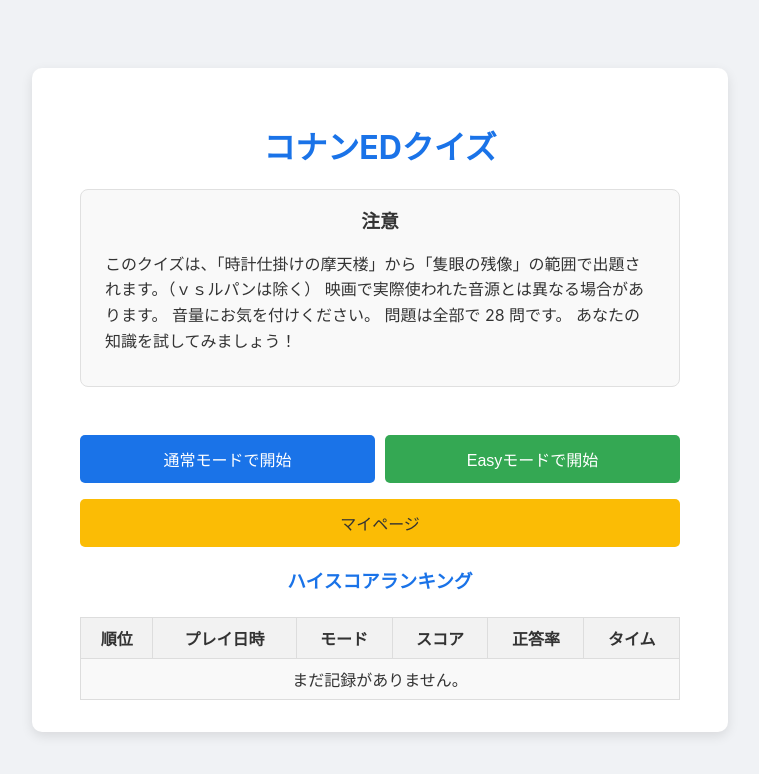
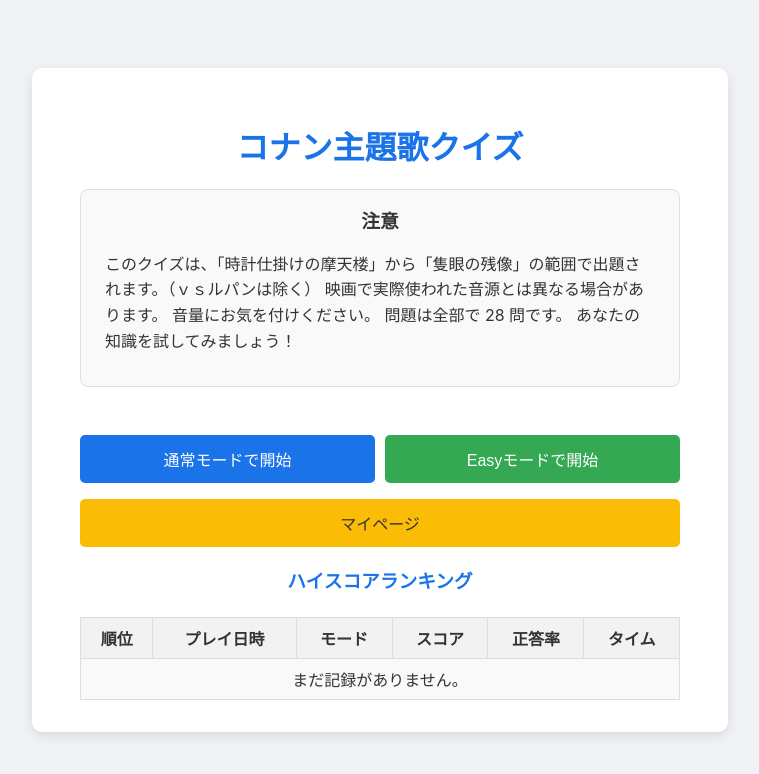
Before and after one commit to aya630/dc_ed_quiz, a plain HTML site: page index.html in a window 1280 px wide. Shown: the whole page, without its empty margins (260-1019 px from the left). Drawn offline with Linux system fonts and the light colour scheme.

Commit message:
Update index.html

```diff
--- a/index.html
+++ b/index.html
@@ -3,13 +3,13 @@
 <head>
     <meta charset="UTF-8">
     <meta name="viewport" content="width=device-width, initial-scale=1.0">
-    <title>コナンEDクイズ</title>
+    <title>コナン主題歌クイズ</title>
     <link rel="stylesheet" href="style.css">
 </head>
 <body id="conan-ed-quiz">
 
     <div id="main-container">
-        <h1>コナンEDクイズ</h1>
+        <h1>コナン主題歌クイズ</h1>
 
         <div id="start-screen">
             <div class="quiz-description">
@@ -96,4 +96,5 @@
 
     <script src="script.js"></script>
 </body>
+
 </html>
```
